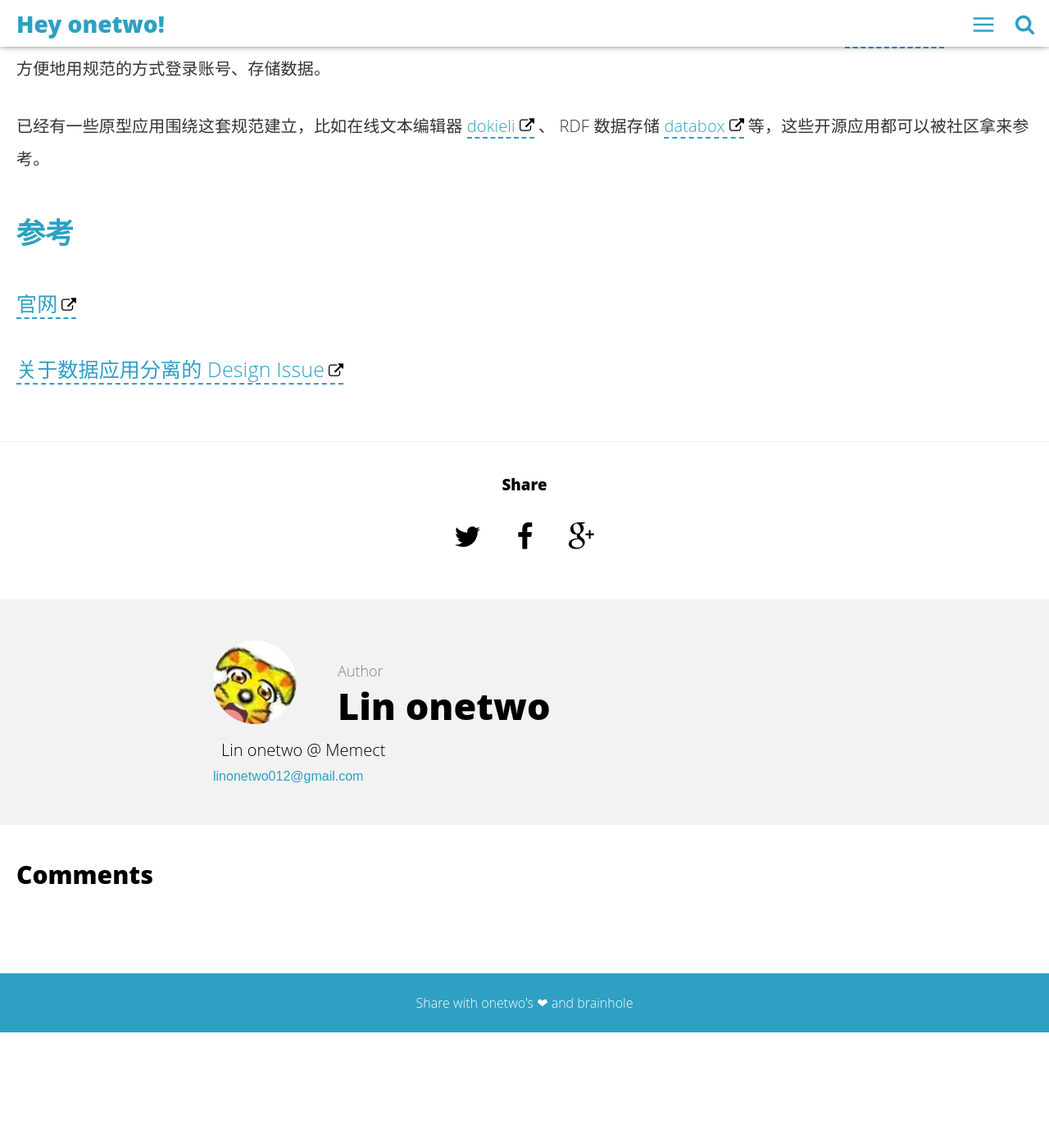
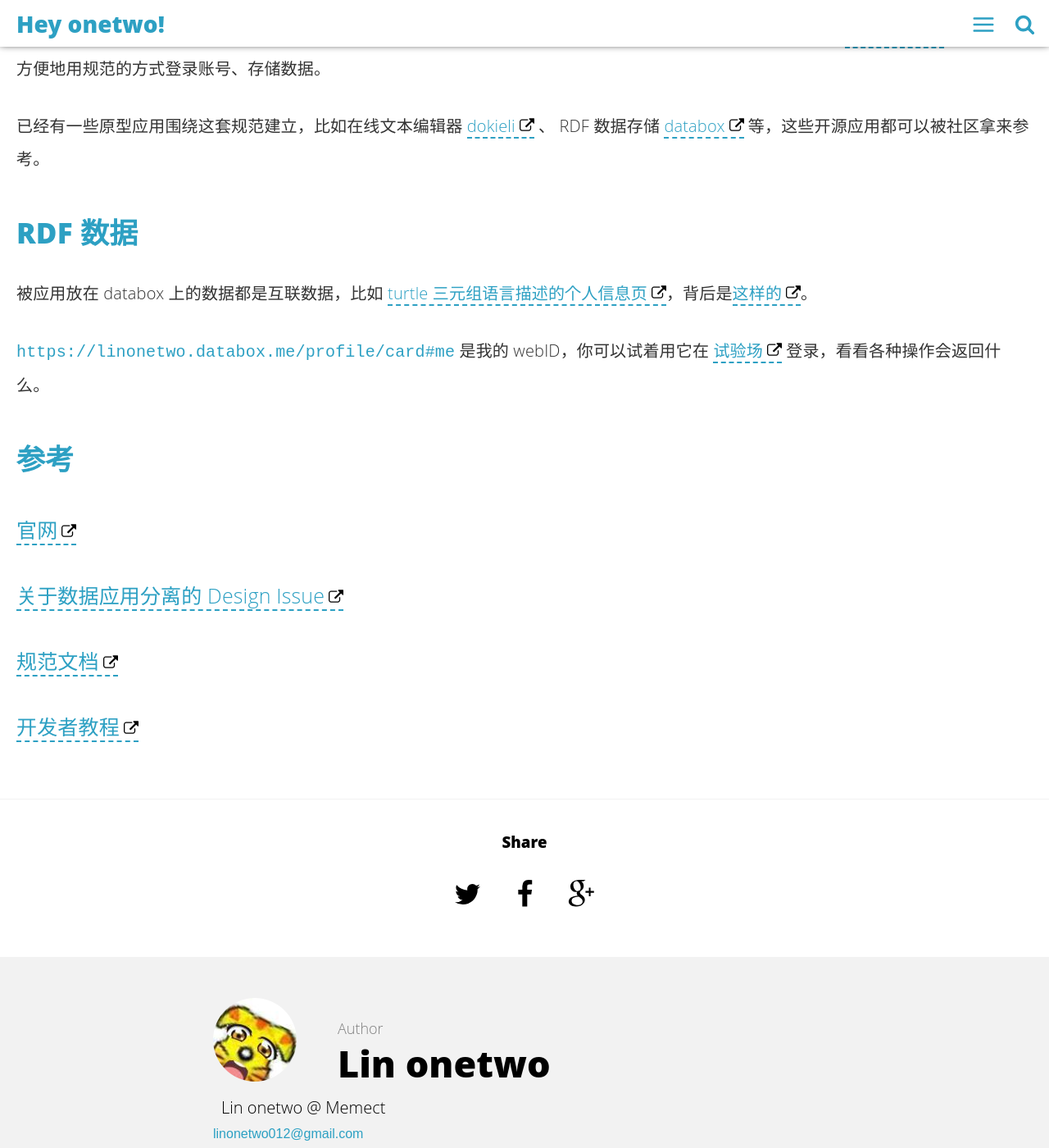
Before and after one commit to linonetwo/linonetwo.github.io, a Jekyll site: the page built from _posts/2018-02-26-看看分布式社交协议Solid.md, in a window 1280 px wide and 1400 px high, scrolled down 1194 px. Shown: the whole window at 82% size. Built offline with Jekyll 4.4.1, drawn with Linux system fonts in a browser that asks for light colours; comment, search, counter and statistics services are not loaded; before the commit the page ends 2453 px from its top, so only the background shows below that.

Commit message:
增加一些链接

````diff
--- a/_posts/2018-02-26-看看分布式社交协议Solid.md
+++ b/_posts/2018-02-26-看看分布式社交协议Solid.md
@@ -28,8 +28,18 @@ Solid 是 social linked data (社交互联数据) 的缩写，简单来介绍就
 
 已经有一些原型应用围绕这套规范建立，比如在线文本编辑器 [dokieli](https://dokie.li/docs) 、 RDF 数据存储 [databox](https://databox.me/) 等，这些开源应用都可以被社区拿来参考。
 
+## RDF 数据
+
+被应用放在 databox 上的数据都是互联数据，比如 [turtle 三元组语言描述的个人信息页](https://linonetwo.databox.me/profile/card)，背后是[这样的](view-source:https://linonetwo.databox.me/Preferences/prefs.ttl)。
+
+```https://linonetwo.databox.me/profile/card#me``` 是我的 webID，你可以试着用它在 [试验场](https://solid.github.io/solid-client/demo/) 登录，看看各种操作会返回什么。
+
 ## 参考
 
 ### [<span id="1">官网</span>](https://solid.mit.edu/)
 
 ### [<span id="2">关于数据应用分离的 Design Issue</span>](https://www.w3.org/DesignIssues/CloudStorage.html)
+
+### [<span id="3">规范文档</span>](https://github.com/solid/solid-spec)
+
+### [<span id="4">开发者教程</span>](https://github.com/solid/solid-tutorial-intro)
````
